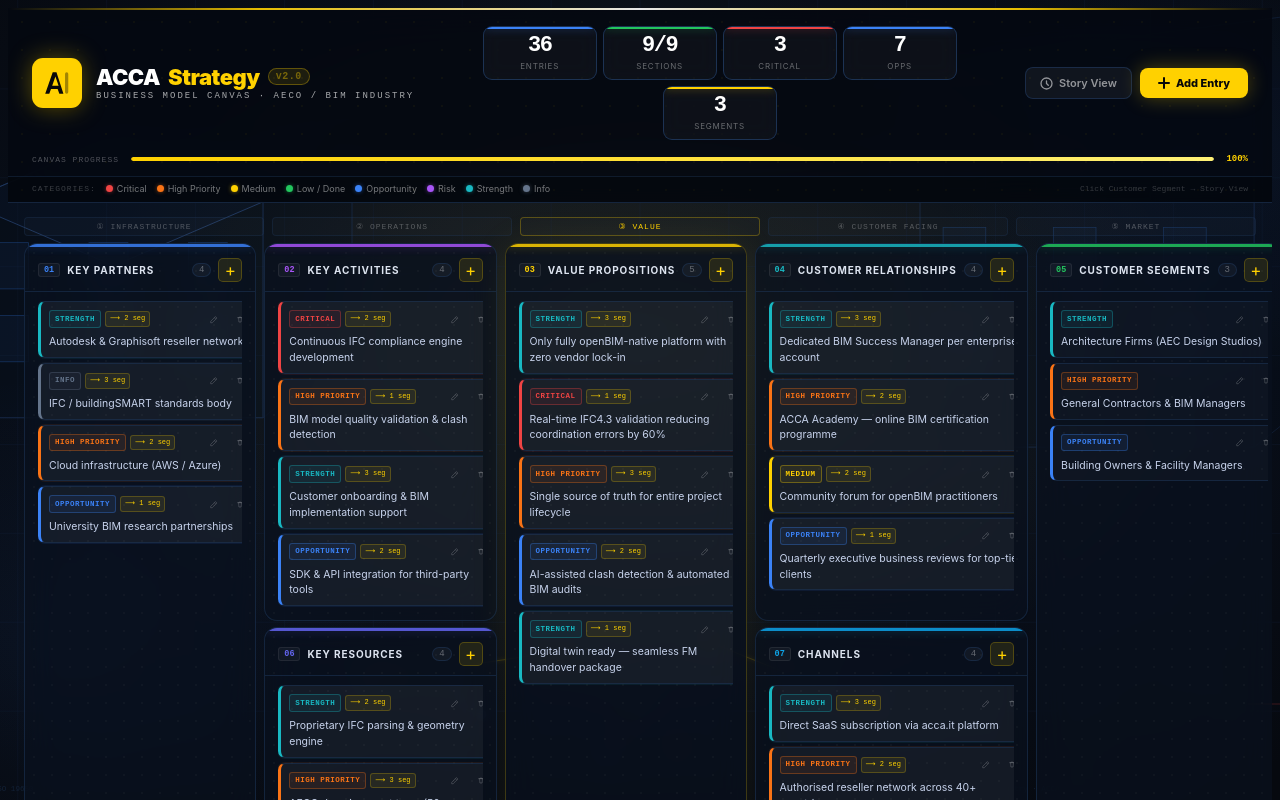
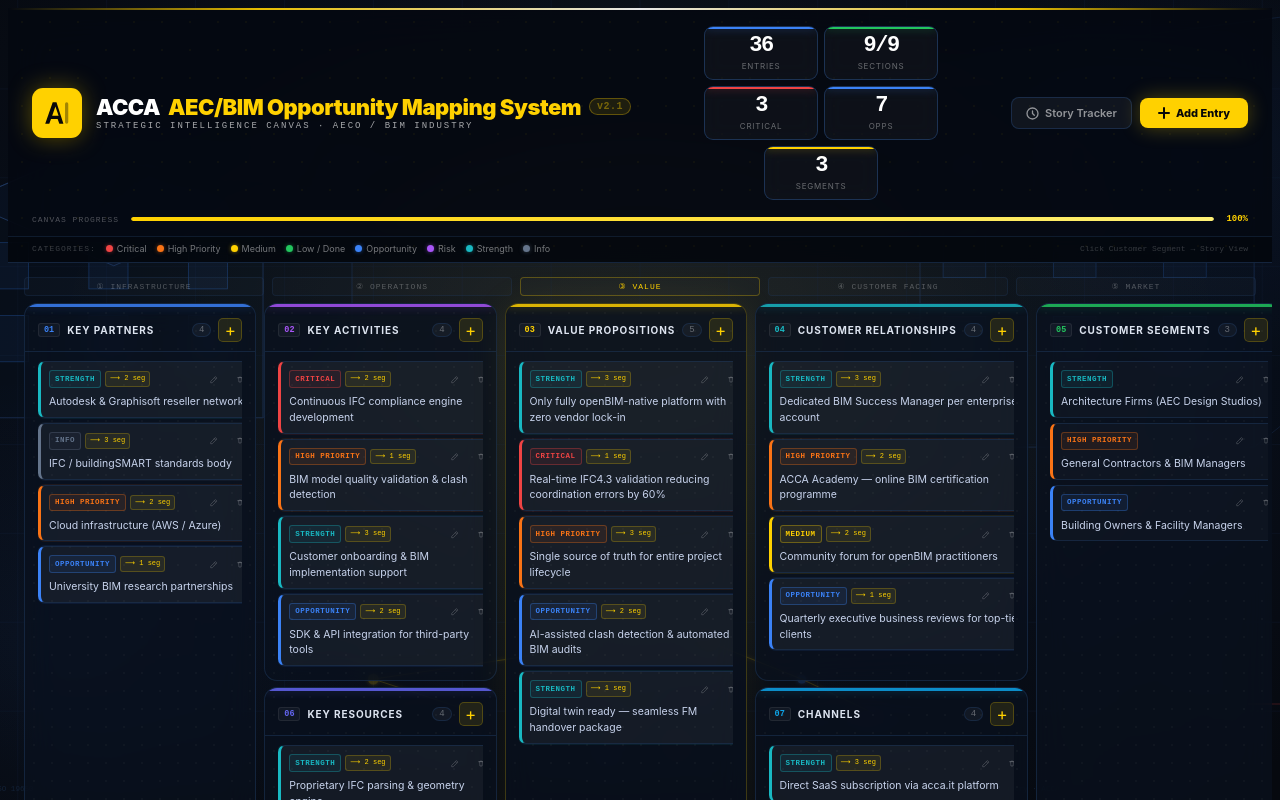
Before and after one commit to jonlewuk-ship-it/EN-Canvas_BMC, a React (Vite) app: page / in a window 1280 px wide. Shown: the top 800 px of the page. Built offline with nearby package versions, Linux system fonts and the light colour scheme; the HTML template or start-up script is replaced by a standard one.

Commit message:
Update App.jsx

```diff
--- a/src/App.jsx
+++ b/src/App.jsx
@@ -247,19 +247,19 @@ function HeroHeader({ kpis, pct, drawerOpen, onToggleDrawer, onAddEntry }) {
               <span style={{
                 fontSize:22, fontWeight:900, color:Y,
                 letterSpacing:"-0.5px", lineHeight:1,
-              }}>Strategy</span>
+              }}>AEC/BIM Opportunity Mapping System</span>
               <span style={{
                 fontSize:10, fontWeight:600, color:"rgba(255,209,0,0.40)",
                 background:"rgba(255,209,0,0.1)", border:"1px solid rgba(255,209,0,0.30)",
                 padding:"2px 7px", borderRadius:20, fontFamily:"monospace",
                 letterSpacing:"0.5px", alignSelf:"center",
-              }}>v2.0</span>
+              }}>v2.1</span>
             </div>
             <div style={{
               fontSize:9, color:"rgba(255,255,255,0.65)", fontFamily:"monospace",
               letterSpacing:"2px", textTransform:"uppercase", marginTop:3,
             }}>
-              Business Model Canvas · AECO / BIM Industry
+              Strategic Intelligence Canvas · AECO / BIM Industry
             </div>
           </div>
         </div>
@@ -307,7 +307,7 @@ function HeroHeader({ kpis, pct, drawerOpen, onToggleDrawer, onAddEntry }) {
               <circle cx="6.5" cy="6.5" r="5.5" stroke="currentColor" strokeWidth="1.3"/>
               <path d="M6.5 4v2.5l1.8 1.8" stroke="currentColor" strokeWidth="1.3" strokeLinecap="round"/>
             </svg>
-            Story View
+            Story Tracker
           </button>
           <button
             onClick={onAddEntry}
```
